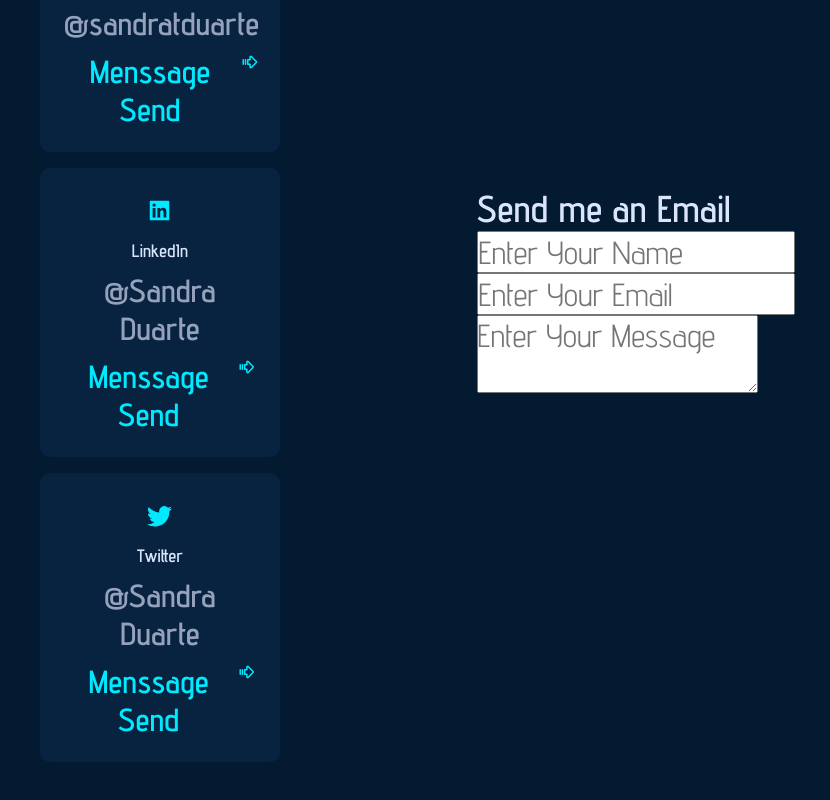
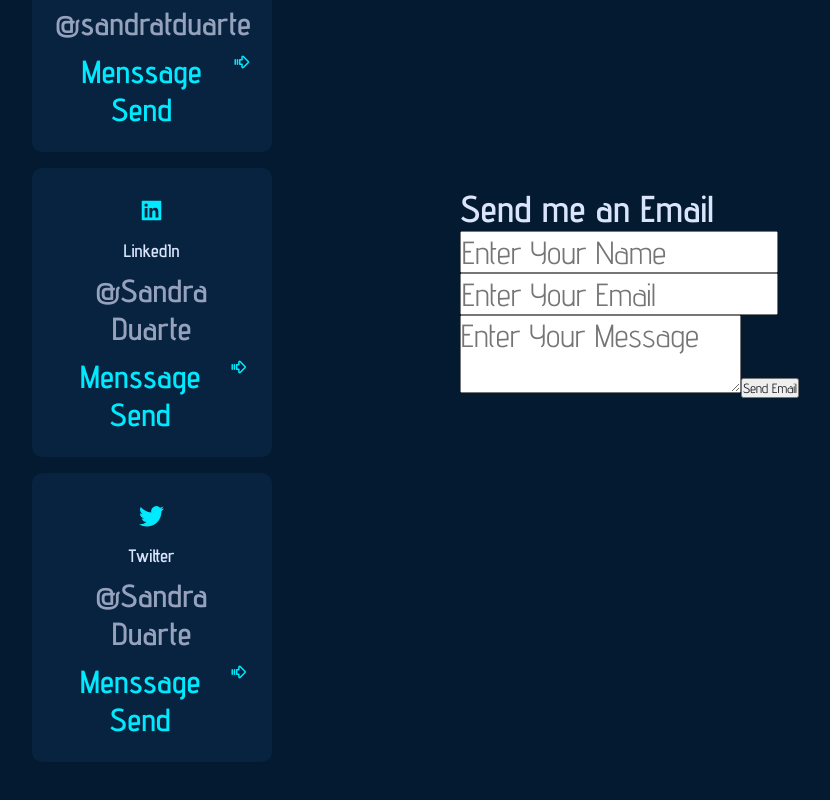
Before and after one commit to Sandra-Duarte/my-portfolio, a React (Create React App) app: page / in a window 1280 px wide. Shown: the part 2276-3076 px from the top of the page, without its empty margins (308-1138 px from the left). Built offline with nearby package versions, Linux system fonts and the light colour scheme.

Commit message:
create send email button

```diff
--- a/src/Componenent/Page/Contact/Contact.jsx
+++ b/src/Componenent/Page/Contact/Contact.jsx
@@ -64,6 +64,10 @@ const Contact = () => {
       <input type='text' placeholder='Enter Your Name' />
         <input type='email' placeholder='Enter Your Email' />
         <textarea name='' id='' placeholder='Enter Your Message' ></textarea>
+        <button className="formBtn" type ="submit" name= "submit">
+          Send Email
+
+        </button>
       </form>
 
       </div>
```
